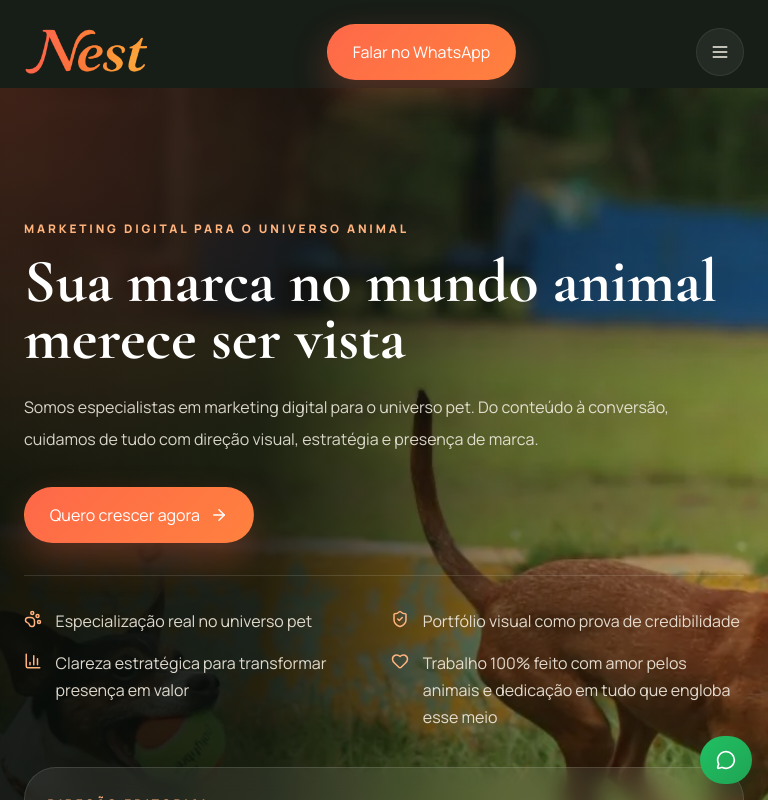
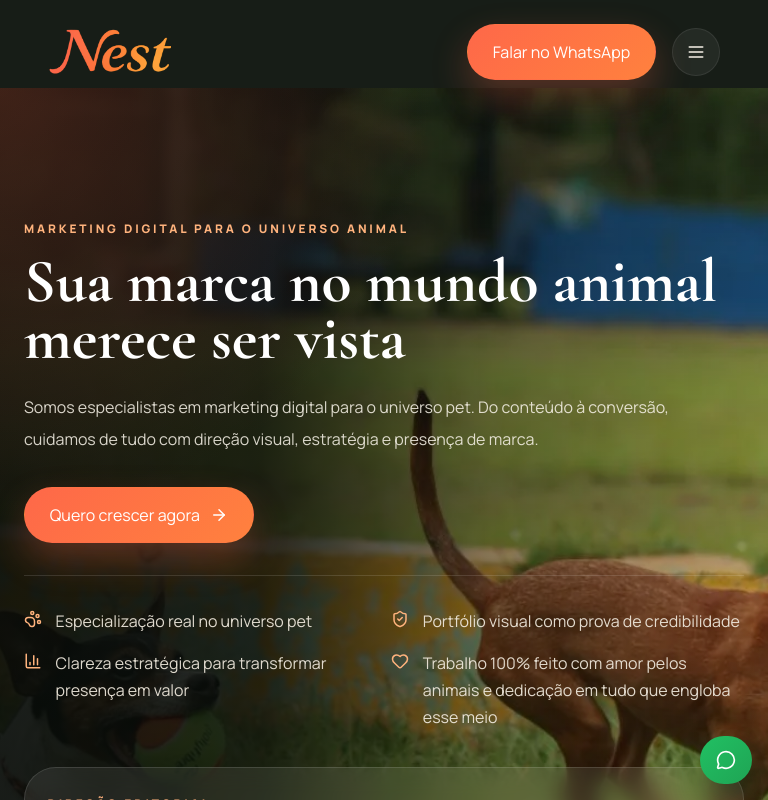
Before and after one commit to Wallaceoll/Nest-Studio-Vercel, a React (Vite) app: page / in a window 768 px wide. Shown: the top 800 px of the page. Built offline with nearby package versions, Linux system fonts and the light colour scheme.

Commit message:
align header whatsapp button to the right side

```diff
--- a/src/styles.css
+++ b/src/styles.css
@@ -162,12 +162,14 @@ button {
   justify-content: space-between;
   gap: 1rem;
   background: var(--surface-deep);
-  padding: 0.5rem 0;
+  max-width: var(--container);
+  margin: 0 auto;
+  width: 100%;
 }
 
 .brand-link {
   display: inline-flex;
-  align-items: center;
+  flex-shrink: 0;
 }
 
 .brand-logo {
@@ -184,6 +186,7 @@ button {
   display: none;
   align-items: center;
   gap: 2rem;
+  margin: 0 auto;
 }
 
 .desktop-nav-link {
@@ -199,6 +202,8 @@ button {
 
 .header-cta {
   display: inline-flex;
+  flex-shrink: 0;
+  margin-left: auto;
 }
 
 .mobile-menu-button {
@@ -1388,6 +1393,10 @@ button {
   .floating-whatsapp svg {
     margin: 0;
   }
+
+  .header-bar {
+    padding: 0.5rem 1rem;
+  }
 }
 
 @media (min-width: 768px) and (max-width: 1024px) {
@@ -1403,6 +1412,16 @@ button {
     display: flex;
     flex-direction: column;
     gap: 1rem;
+  }
+
+  .header-bar {
+    padding: 0.5rem 1.5rem;
+  }
+}
+
+@media (min-width: 1024px) {
+  .header-bar {
+    padding: 0.5rem 0;
   }
 }
 
```
